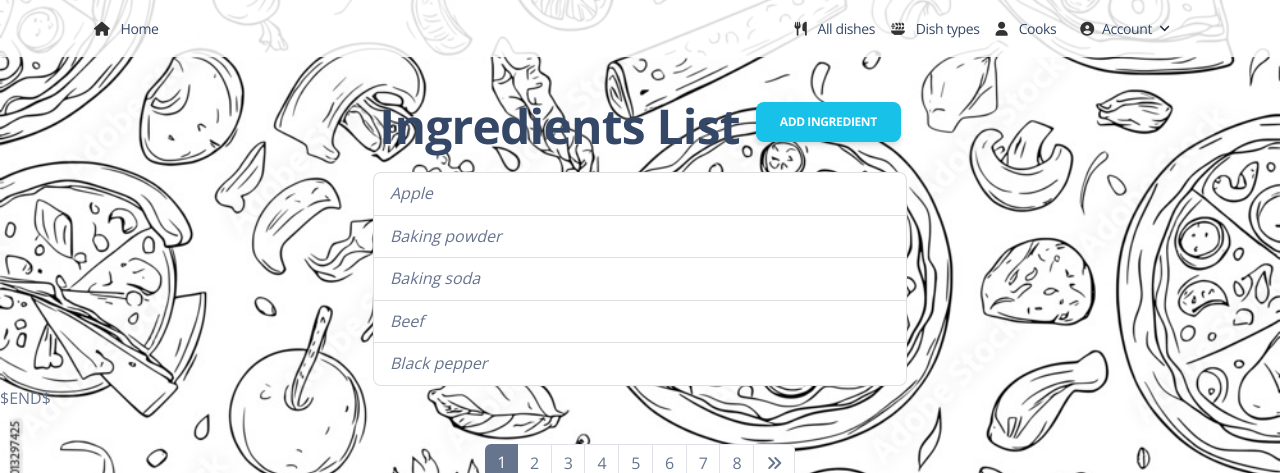
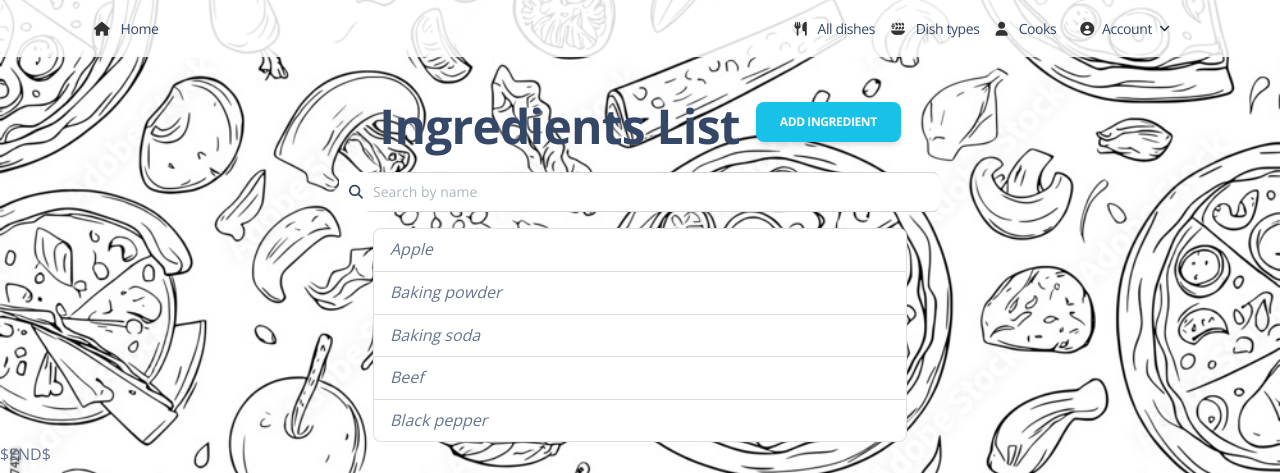
Before and after one commit to onyevyerov/restaurant-kitchen-service, a Django app: page /ingredients/ in a window 1280 px wide. Shown: the top 473 px of the page. Run offline with Django 4.2, Linux system fonts and the light colour scheme; a user stored in the database is signed in; data comes from the database, SQL or seed files in the repository; parts of the project's set-up code (start-up, migrations or seed data) failed here and were passed over; some libraries are stand-ins or nearby versions.

Commit message:
feat: add search field on ingredient_list.html page

```diff
--- a/templates/kitchen/ingredient_list.html
+++ b/templates/kitchen/ingredient_list.html
@@ -10,6 +10,21 @@
         Add Ingredient
       </a>
     </div>
+
+    <form method="get" action="" class="form-inline mb-3">
+    <div class="input-group" style="max-width: 600px; margin: auto;">
+      {{ search_form.name.label_tag }}
+      <input type="search" class="form-control text-black"
+             placeholder="Search by name" aria-label="Search"
+             aria-describedby="search-addon" name="name"
+             value="{{ request.GET.name|default:'' }}"
+             style="padding-left: 30px;">
+      <button class="input-group-text border-0" id="search-addon" type="submit">
+        <i class="fas fa-search"></i>
+      </button>
+    </div>
+    </form>
+
     <div class="row justify-content-center">
       <div class="col-6">
         <div class="list-group">
```
